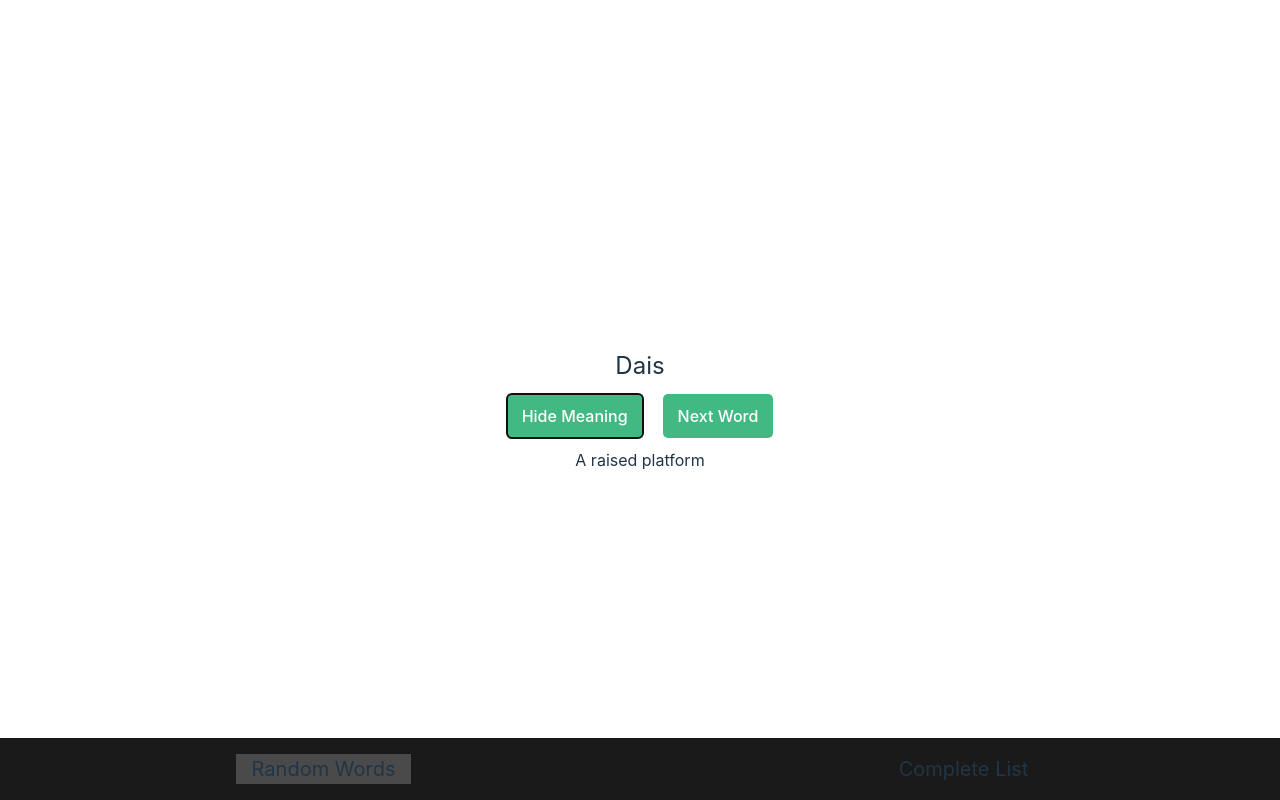
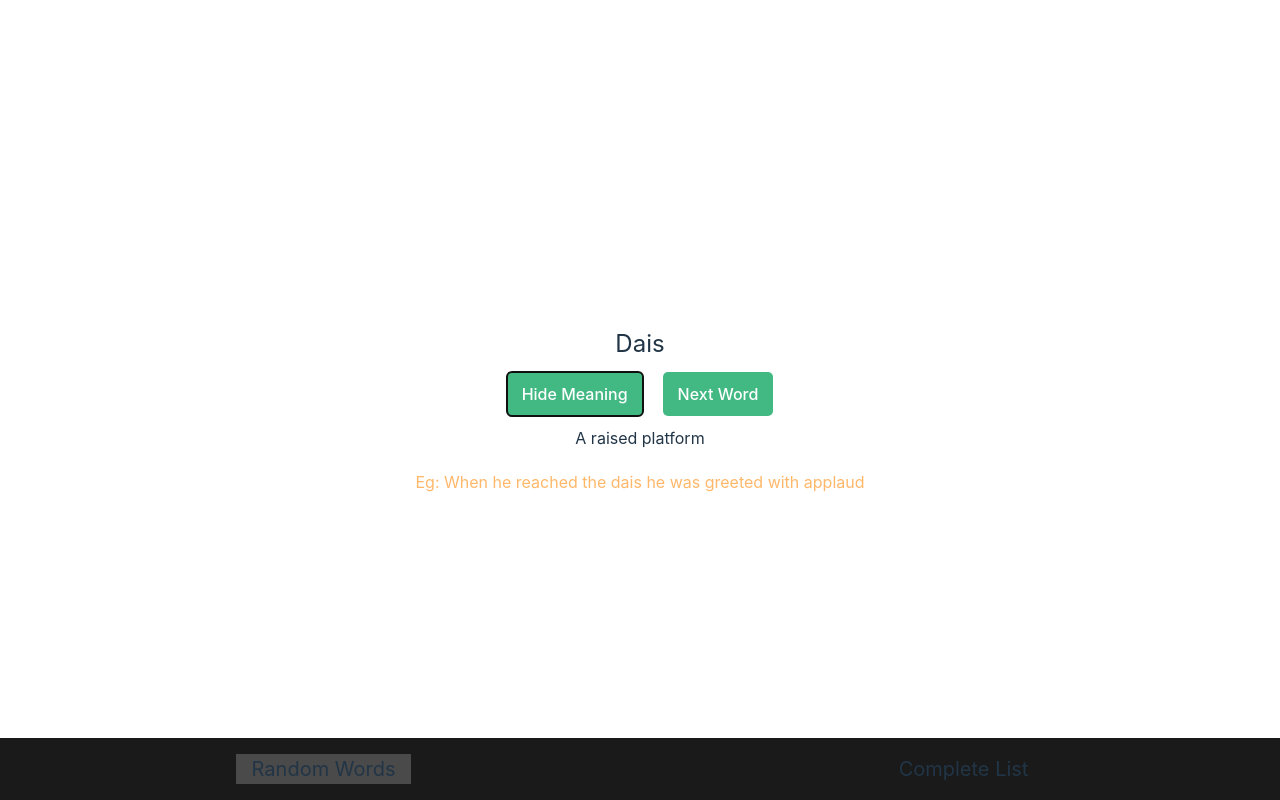
Before and after one commit to AvinashPayak/vocab-trainer, a Vue app: page / in a window 1280 px wide. Both pictures are taken after a click on the button "Show Meaning". Built offline with nearby package versions, Linux system fonts and the light colour scheme.

Commit message:
sentence added

```diff
--- a/src/components/RandomWord.vue
+++ b/src/components/RandomWord.vue
@@ -5,6 +5,8 @@
     <button @click="toggleMeaning">{{ showMeaning? 'Hide Meaning': 'Show Meaning' }}</button>
     <button @click="pickRandomWord">Next Word</button>
     <p v-if="showMeaning">{{ currentMeaning }}</p>
+
+    <p v-if="showMeaning && currentSentence" class="pt-5 text-orange-300">Eg: {{ currentSentence }}</p>
   </div>
 </template>
 <script setup>
@@ -14,6 +16,7 @@ import Papa from "papaparse";
 const words = ref([]);
 const currentWord = ref(null);
 const currentMeaning = ref("");
+const currentSentence = ref("");
 const showMeaning = ref(false);
 const toggleMeaning = () => {
     showMeaning.value = !showMeaning.value
@@ -44,6 +47,7 @@ const pickRandomWord = () => {
   const randomIndex = Math.floor(Math.random() * words.value.length);
   currentWord.value = words.value[randomIndex].word;
   currentMeaning.value = words.value[randomIndex].meaning;
+  currentSentence.value = words.value[randomIndex].sentence
   showMeaning.value = false;
 };
 
```
Also changed, not shown: public/vocab.csv.
